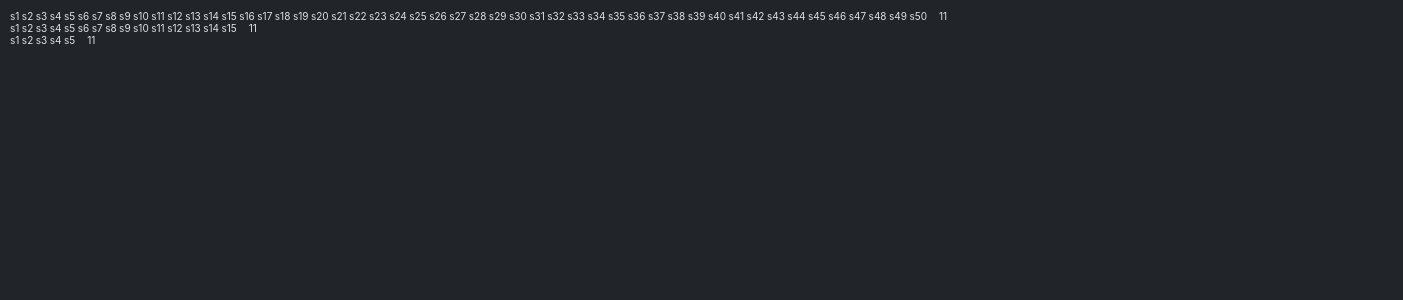
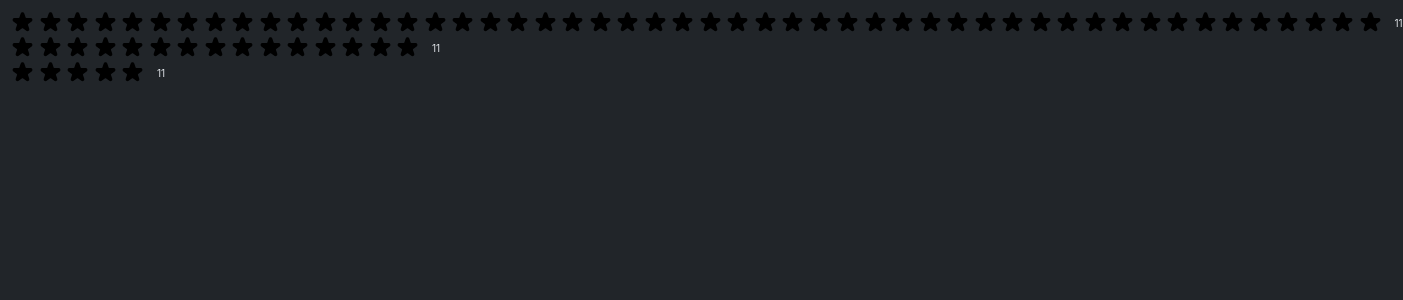
Before and after one commit to Gbangbolaoluwagbemiga/usePopCorn, a React (Create React App) app in the folder UsePopCorn/: page / in a window 1280 px wide. Shown: the top 300 px of the page, 1403 px wide, since content can reach past the window. Built offline with nearby package versions, Linux system fonts and the light colour scheme; the HTML template or start-up script is replaced by a standard one.

Commit message:
star icon added

```diff
--- a/UsePopCorn/src/starRating.js
+++ b/UsePopCorn/src/starRating.js
@@ -17,7 +17,7 @@ export default function StarRating({maxRating = 5}) {
     <div style={containerSyle}>
       <div style={starStyle}>
         {Array.from({length: maxRating}, (_, i) => (
-          <span key={i}>s{i + 1}</span>
+          <Star key={i} />
         ))}
       </div>
       <p style={textStyle}>11</p>
@@ -25,8 +25,15 @@ export default function StarRating({maxRating = 5}) {
   );
 }
 
+const starIcon = {
+  height: '2.5rem',
+  width: '2.5rem',
+  display: 'block',
+  cursor: 'pointer',
+};
 function Star() {
   return (
+    <span style={starIcon}>
       <svg
         xmlns="http://www.w3.org/2000/svg"
         viewBox="0 0 20 20"
@@ -35,5 +42,6 @@ function Star() {
       >
         <path d="M9.049 2.927c.3-.921 1.603-.921 1.902 0l1.07 3.292a1 1 0 00.95.69h3.462c.969 0 1.371 1.24.588 1.81l-2.8 2.034a1 1 0 00-.364 1.118l1.07 3.292c.3.921-.755 1.688-1.54 1.118l-2.8-2.034a1 1 0 00-1.175 0l-2.8 2.034c-.784.57-1.838-.197-1.539-1.118l1.07-3.292a1 1 0 00-.364-1.118L2.98 8.72c-.783-.57-.38-1.81.588-1.81h3.461a1 1 0 00.951-.69l1.07-3.292z" />
       </svg>
+    </span>
   );
 }
```
Lines whose indentation alone changed are shown as unchanged.
